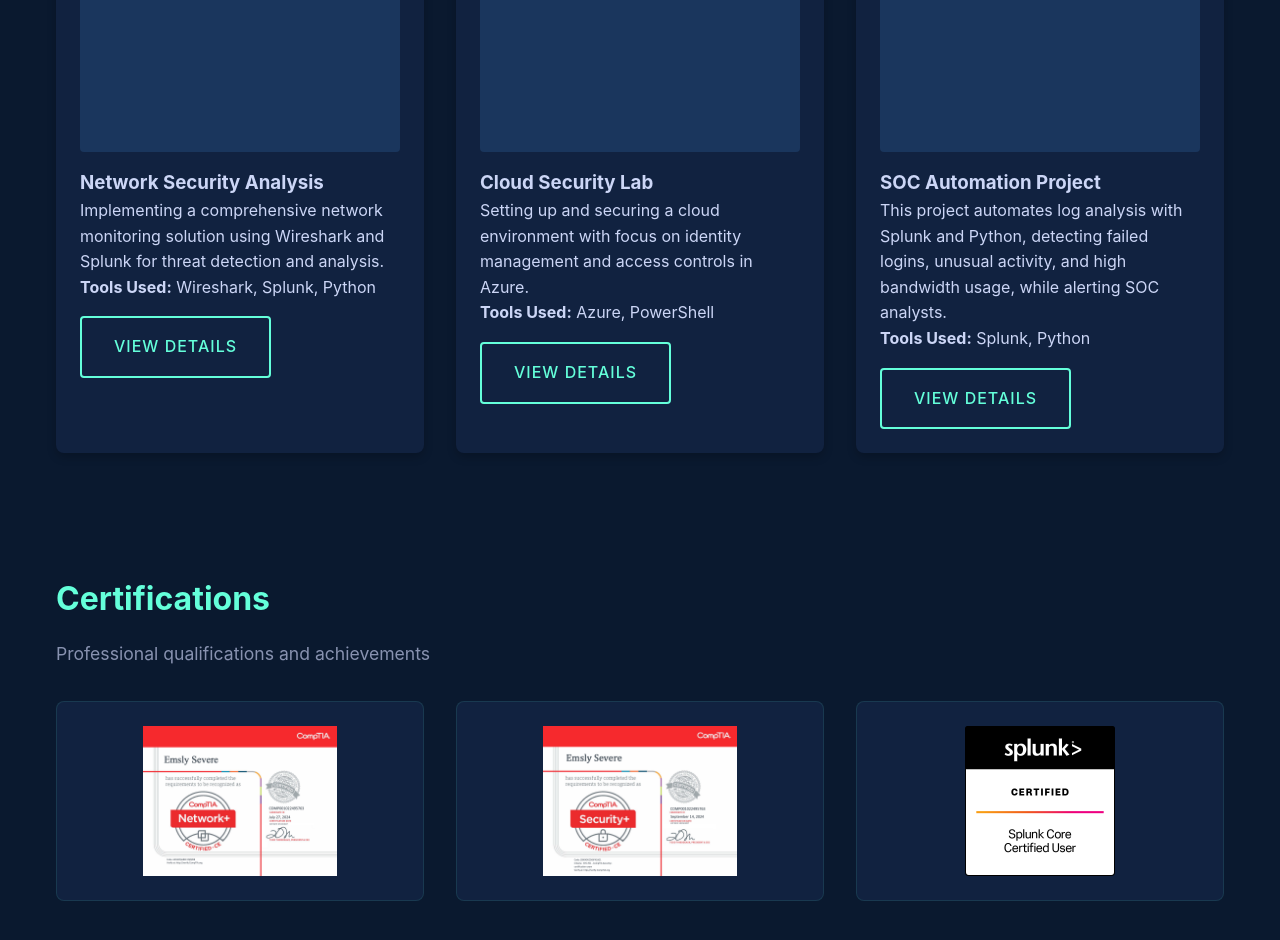
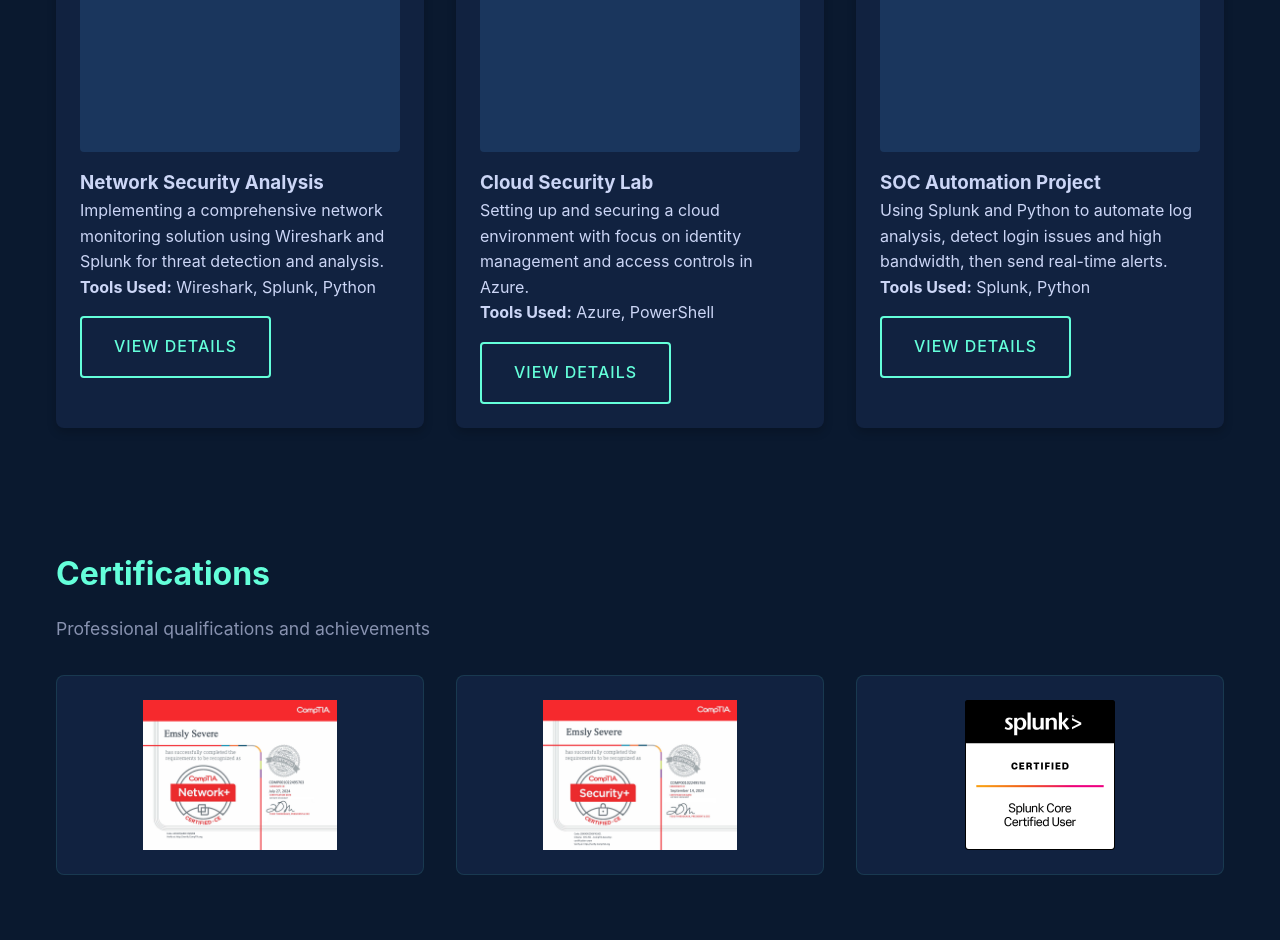
Before and after one commit to Emslyyy/SlyCyber, a plain HTML site: page docs/index.html in a window 1280 px wide. Shown: the part 872-1812 px from the top of the page. Drawn offline with Linux system fonts and the light colour scheme.

Commit message:
index.html

```diff
--- a/docs/index.html
+++ b/docs/index.html
@@ -515,7 +515,7 @@
                 <div class="project-card">
                     <div class="project-image"></div>
                     <h3>SOC Automation Project</h3>
-                    <p>This project automates log analysis with Splunk and Python, detecting failed logins, unusual activity, and high bandwidth usage, while alerting SOC analysts.</p>
+                    <p>Using Splunk and Python to automate log analysis, detect login issues and high bandwidth, then send real-time alerts.</p>
                     <p><strong>Tools Used:</strong> Splunk, Python</p>
                     <a href="project/soc_automation_project.html" class="cta-button">View Details</a>
                 </div>
```
